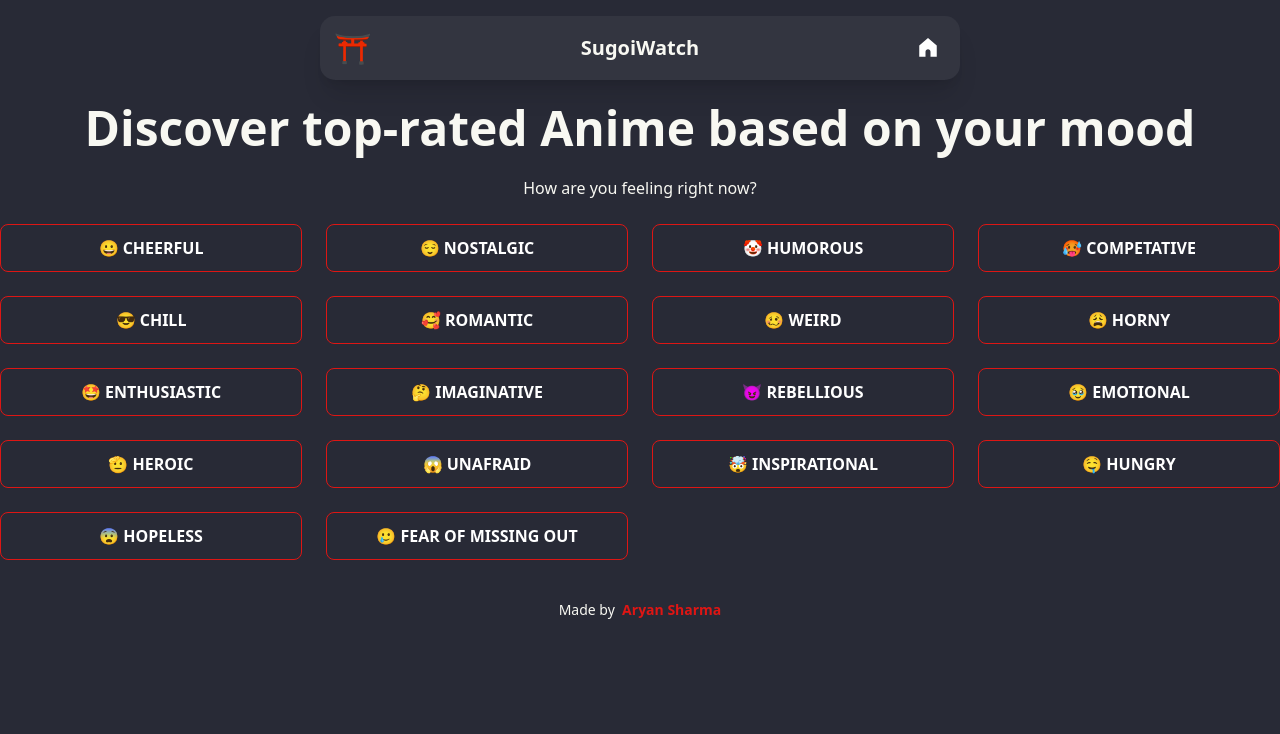
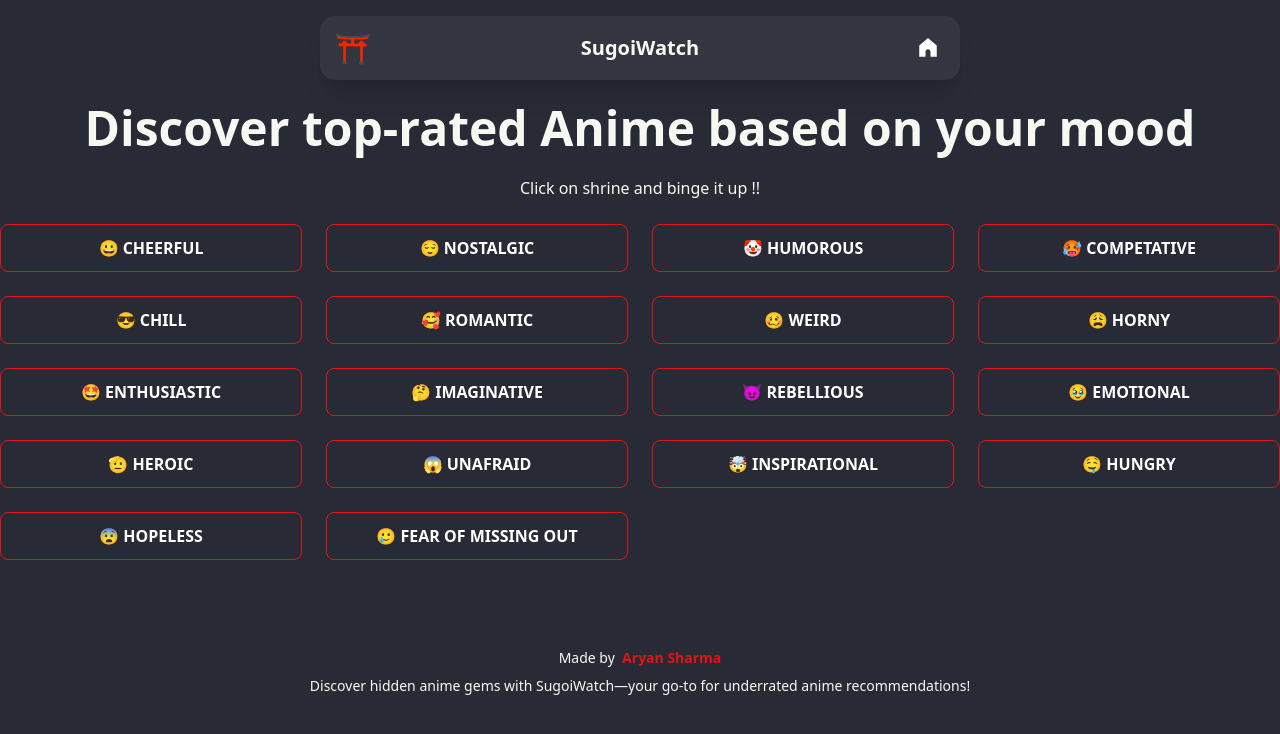
Before and after one commit to AryanNoSensie/SugoiWatch_m, a React (Vite) app: page / in a window 1280 px wide. Shown: the top 734 px of the page. Built offline with nearby package versions, Linux system fonts and the light colour scheme; no server answers.

Commit message:
made chnages

```diff
--- a/src/components/Footer.jsx
+++ b/src/components/Footer.jsx
@@ -3,9 +3,16 @@ export default function Footer() {
         <>
             <footer className="footer footer-center bg-base-100 text-base-content p-4">
             <aside>
+                <br />
+                <br />
+
                 <p>Made by &nbsp;
+
                     <a target="_blank" href="https://x.com/AryanNoSensie" className="text-primary font-bold">Aryan Sharma</a>
                 </p>
+                <p>
+                    Discover hidden anime gems with SugoiWatch—your go-to for underrated anime recommendations!
+                    </p>
             </aside>
             </footer>
         </>
--- a/src/components/MoodFilter.jsx
+++ b/src/components/MoodFilter.jsx
@@ -8,7 +8,7 @@ export default function MoodFilter({ selectedGenre, toggleGenre }) {
                 Discover top-rated Anime based on your mood
             </h1>
             <p>
-                How are you feeling right now?
+                Click on shrine and binge it up !!
             </p>
 
             <div className="grid lg:grid-cols-4 grid-cols-3 my-6 lg:gap-6 gap-4 mood-center-container">
```
